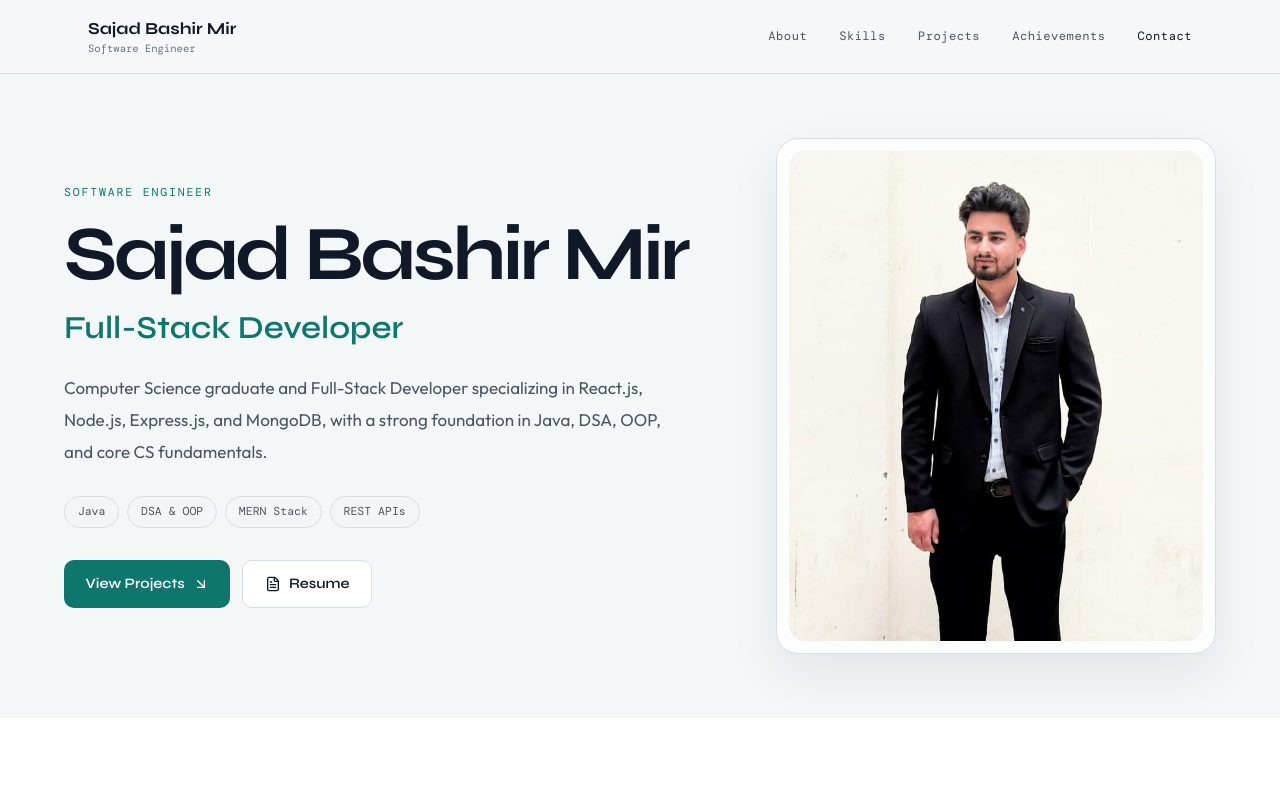
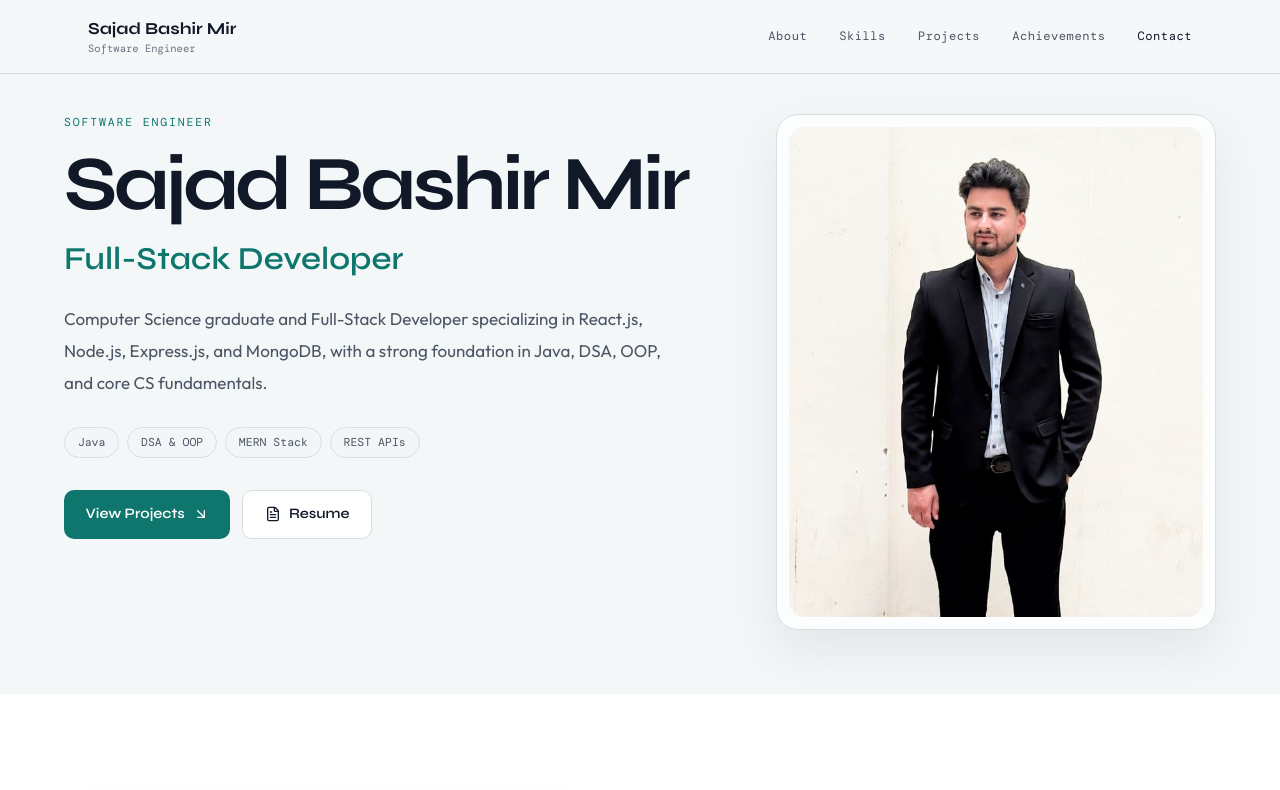
Before and after one commit to mir-sajad-01/My-Portfolio, a React (Vite) app: page / in a window 1280 px wide. Shown: the top 790 px of the page. Built offline with nearby package versions, Linux system fonts and the light colour scheme; a web font is replaced by a local one.

Commit message:
layout fixed

```diff
--- a/src/components/Hero.jsx
+++ b/src/components/Hero.jsx
@@ -6,21 +6,19 @@ export default function Hero() {
   return (
     <section
       id="home"
-      className="px-6 py-12 sm:py-14 lg:py-16"
+      className="px-6 pb-12 pt-2 sm:pb-14 sm:pt-8 lg:pb-16 lg:pt-10"
       style={{ background: 'var(--bg)' }}
     >
       <div className="mx-auto w-full max-w-6xl">
-        <div className="grid items-center gap-10 lg:grid-cols-[1.15fr_0.85fr] lg:gap-16">
+        <div className="grid gap-10 lg:grid-cols-[1.15fr_0.85fr] lg:items-start lg:gap-16">
 
           {/* LEFT SIDE */}
           <div className="max-w-3xl">
 
-            {/* Eyebrow */}
             <p className="section-label mb-4">
               SOFTWARE ENGINEER
             </p>
 
-            {/* Name */}
             <h1
               className="mb-3 font-bold leading-[0.98] tracking-[-0.045em]"
               style={{
@@ -32,7 +30,6 @@ export default function Hero() {
               Sajad Bashir Mir
             </h1>
 
-            {/* Role */}
             <h2
               className="mb-5 font-semibold"
               style={{
@@ -44,7 +41,6 @@ export default function Hero() {
               Full-Stack Developer
             </h2>
 
-            {/* Bio */}
             <p
               className="mb-7 max-w-2xl text-base leading-8 md:text-[17px]"
               style={{ color: 'var(--soft)' }}
@@ -54,7 +50,6 @@ export default function Hero() {
               foundation in Java, DSA, OOP, and core CS fundamentals.
             </p>
 
-            {/* Skill Tags */}
             <div className="mb-8 flex flex-wrap gap-2">
               {siteConfig.focusAreas.map((item) => (
                 <span key={item} className="skill-pill">
@@ -63,7 +58,6 @@ export default function Hero() {
               ))}
             </div>
 
-            {/* CTAs */}
             <div className="flex flex-wrap gap-3">
               <a
                 href="#projects"
```
